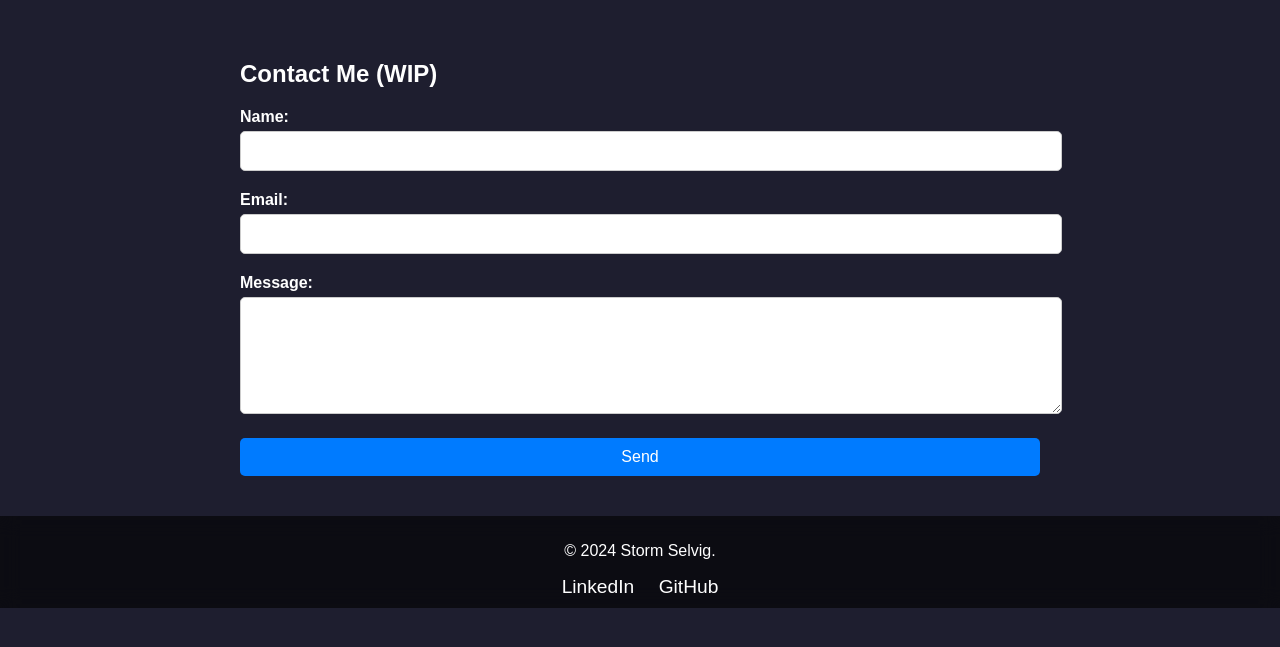
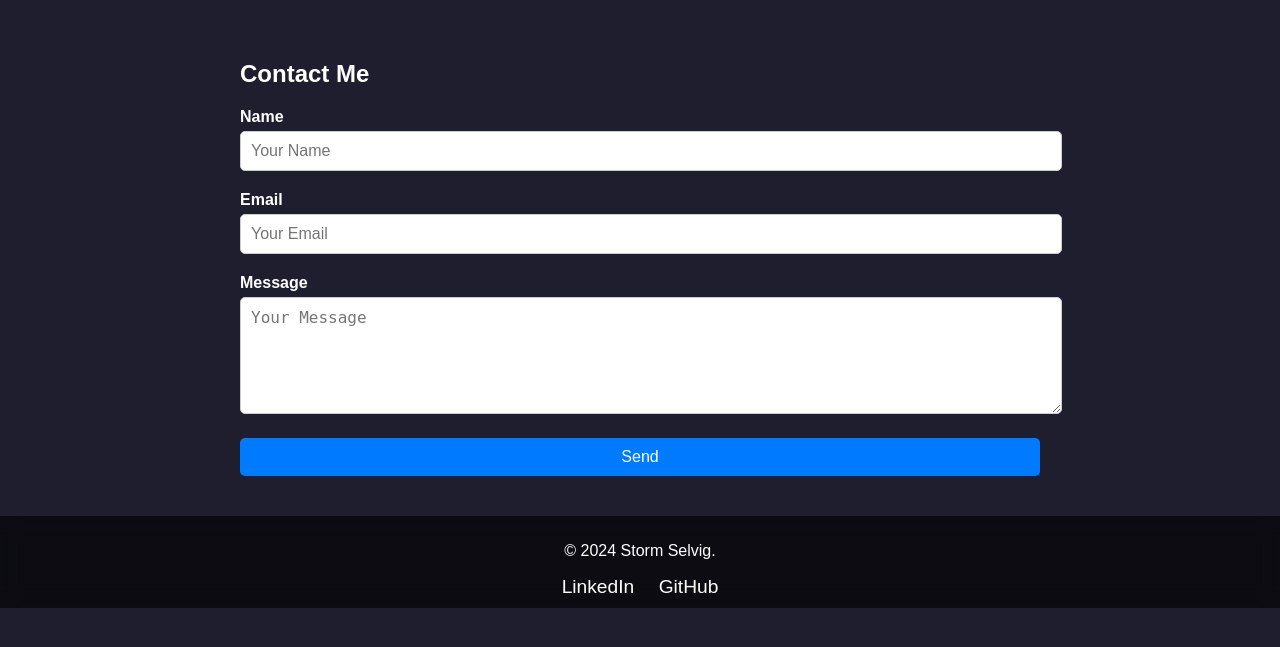
Before and after one commit to Gutteerz/portfolio, a Flask app: page /contact in a window 1280 px wide. Shown: the part 66-713 px from the top of the page. Run offline with Flask 3, Linux system fonts and the light colour scheme; some libraries are stand-ins or nearby versions.

Commit message:
redid a lot on the backend and changed the contact system

```diff
--- a/app/contact.py
+++ b/app/contact.py
@@ -1,30 +1,12 @@
-from flask_mail import Message
-from email_validator import validate_email, EmailNotValidError
-import bleach
-from app import mail
+from flask_wtf import FlaskForm, RecaptchaField
+from wtforms import StringField, TextAreaField, SubmitField
+from wtforms.validators import DataRequired, Email, Length
 
-def sanitize_input(data):
-    """Sanitize user input to prevent malicious input."""
-    return bleach.clean(data)
 
-def validate_form_data(name, email, message):
-    """Validate the form data for required fields and valid email."""
-    if not name or not email or not message:
-        raise ValueError("All fields are required.")
-    try:
-        validate_email(email)
-    except EmailNotValidError as e:
-        raise ValueError(f"Invalid email address: {e}")
-
-def send_email(name, email, message):
-    """Send the email synchronously."""
-    msg = Message(
-        subject=f"New Contact Form Submission from {name}",
-        sender=email,
-        recipients=["your_email@example.com"],  # Replace with your email
-        body=f"Name: {name}\nEmail: {email}\n\nMessage:\n{message}"
-    )
-    try:
-        mail.send(msg)
-    except Exception as e:
-        raise RuntimeError(f"Failed to send email: {e}")
+# Contact form via Flask-WTF
+class ContactForm(FlaskForm):
+    name = StringField('Name', validators=[DataRequired(), Length(max=50)])
+    email = StringField('Email', validators=[DataRequired(), Email(), Length(max=100)])
+    message = TextAreaField('Message', validators=[DataRequired(), Length(max=1000)])
+    recaptcha = RecaptchaField()
+    submit = SubmitField('Send')
--- a/app/routes.py
+++ b/app/routes.py
@@ -1,6 +1,9 @@
+import os
 from flask import Blueprint, render_template, request, flash, redirect, url_for, current_app
-from app.contact import sanitize_input, validate_form_data, send_email
-from app import limiter
+from app.contact import ContactForm
+from app import limiter, mail
+from flask_mail import Message
+
 
 main = Blueprint('main', __name__)
 
@@ -56,7 +59,7 @@ def studak():
 def portfolio_website_project():
     return render_template('projects/portfolio_project.html')
 
-
+"""
 #WIP contact
 @main.route("/contact", methods=["GET", "POST"])
 @limiter.limit("5 per hour")
@@ -88,3 +91,36 @@ def contact():
             flash("An unexpected error occurred. Please try again later.", "error")
 
     return render_template("contact.html", recaptcha_public_key=current_app.config["RECAPTCHA_PUBLIC_KEY"])
+"""
+
+
+@main.route('/contact', methods=['GET', 'POST'])
+@limiter.limit("10 per minute")
+def contact():
+    form = ContactForm()
+
+    if form.validate_on_submit():
+        # Extract data from the form
+        name = form.name.data
+        sender_email = form.email.data
+        message_body = form.message.data
+        recipient = os.getenv("MAIL_RECIPIENT")
+
+        # Create an email message
+        msg = Message(
+            subject="New Contact Form Submission",
+            sender=sender_email,  # or your own email to avoid SPF issues
+            recipients=[recipient],  # Replace with your actual email
+            body=f"From: {name} <{sender_email}>\n\n{message_body}"
+        )
+
+        try:
+            mail.send(msg)
+            flash("Your message has been sent. Thank you!", "success")
+            return redirect(url_for('main.contact'))
+        except Exception as e:
+            # Log or handle the error as needed
+            flash("An error occurred while sending your message. Please try again.", "danger")
+
+    # Render the template with the form
+    return render_template('contact.html', form=form)
--- a/app/templates/contact.html
+++ b/app/templates/contact.html
@@ -1,27 +1,62 @@
 {% extends "base.html" %}
 {% block title %}Contact{% endblock %}
+
 {% block content %}
 <section class="contact">
     <div class="container">
-        <h1>Contact Me (WIP)</h1>
-       <form method="post" action="/contact">
+        <h1>Contact Me</h1>
+
+        <!-- Display flash messages (success/error) -->
+        {% with messages = get_flashed_messages(with_categories=true) %}
+          {% if messages %}
+            {% for category, message in messages %}
+              <div class="alert alert-{{ category }}">
+                {{ message }}
+              </div>
+            {% endfor %}
+          {% endif %}
+        {% endwith %}
+
+        <form method="POST" action="{{ url_for('main.contact') }}">
+            {{ form.hidden_tag() }}
+
+            <!-- Name Field -->
             <div class="form-group">
-        <label for="name">Name:</label>
-        <input type="text" id="name" name="name" required>
+                {{ form.name.label }}
+                {{ form.name(class="form-control", id="name", placeholder="Your Name") }}
+                {% for error in form.name.errors %}
+                  <small class="text-danger">{{ error }}</small>
+                {% endfor %}
             </div>
+
+            <!-- Email Field -->
             <div class="form-group">
-        <label for="email">Email:</label>
-        <input type="email" id="email" name="email" required>
+                {{ form.email.label }}
+                {{ form.email(class="form-control", id="email", placeholder="Your Email") }}
+                {% for error in form.email.errors %}
+                  <small class="text-danger">{{ error }}</small>
+                {% endfor %}
             </div>
+
+            <!-- Message Field -->
             <div class="form-group">
-        <label for="message">Message:</label>
-        <textarea id="message" name="message" rows="5" required></textarea>
+                {{ form.message.label }}
+                {{ form.message(class="form-control", id="message", rows="5", placeholder="Your Message") }}
+                {% for error in form.message.errors %}
+                  <small class="text-danger">{{ error }}</small>
+                {% endfor %}
             </div>
-    <div class="g-recaptcha" data-sitekey="{{ recaptcha_public_key }}"></div>
-    <button type="submit">Send</button>
+
+            <!-- reCAPTCHA Field -->
+            <div class="form-group">
+                {{ form.recaptcha }}
+                {% for error in form.recaptcha.errors %}
+                  <small class="text-danger">{{ error }}</small>
+                {% endfor %}
+            </div>
+
+            <button type="submit" class="btn btn-primary mt-3">Send</button>
         </form>
-<script src="https://www.google.com/recaptcha/api.js" async defer></script>
     </div>
 </section>
-
 {% endblock %}
--- a/requirements.txt
+++ b/requirements.txt
@@ -7,6 +7,7 @@ email-validator~=2.2.0
 flask-recaptcha
 flask-limiter~=3.9.2
 redis
-celery
+flask-wtf
+wtforms
 
 requests~=2.32.3
```
Also changed, not shown: app/templates/projects/portfolio_project.html (+0 -10 lines). Lines whose indentation alone changed are shown as unchanged.
